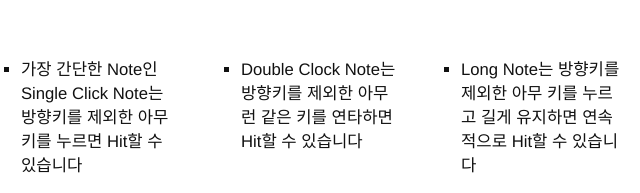
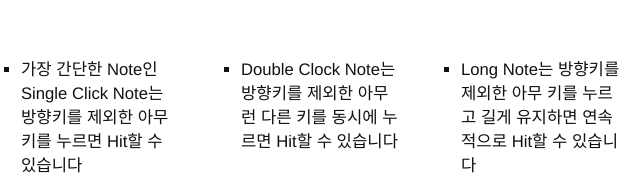
Before and after one commit to RGB-Line/RGBLineWebPage, a website: page index.html in a window 1280 px wide. Shown: the part 2917-3110 px from the top of the page, 339-979 px from the left. Drawn offline with Linux system fonts and the light colour scheme; files that its build step writes are made by us from their sources.

Commit message:
Update index.html

```diff
--- a/index.html
+++ b/index.html
@@ -158,7 +158,7 @@
             <img alt="Placeholder" src="Src/DoubleClickNote.png" style="width: 200px;">
           </div>
           <ul>
-            <li style="font-size: 1.5ch;">Double Clock Note는 방향키를 제외한 아무런 같은 키를 연타하면 Hit할 수 있습니다</li>
+            <li style="font-size: 1.5ch;">Double Clock Note는 방향키를 제외한 아무런 다른 키를 동시에 누르면 Hit할 수 있습니다</li>
           </ul>
         </div>
         <div class="column">
```
